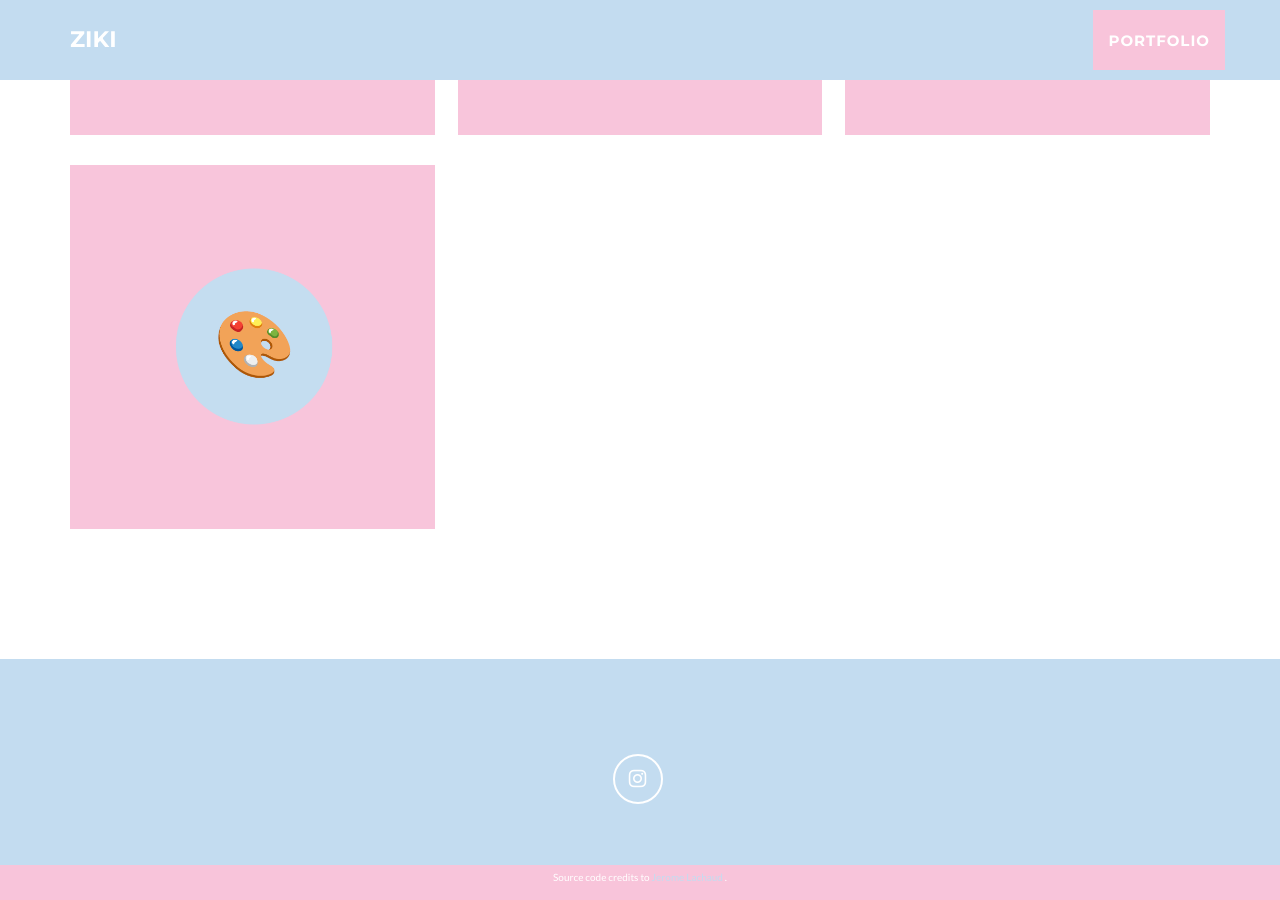
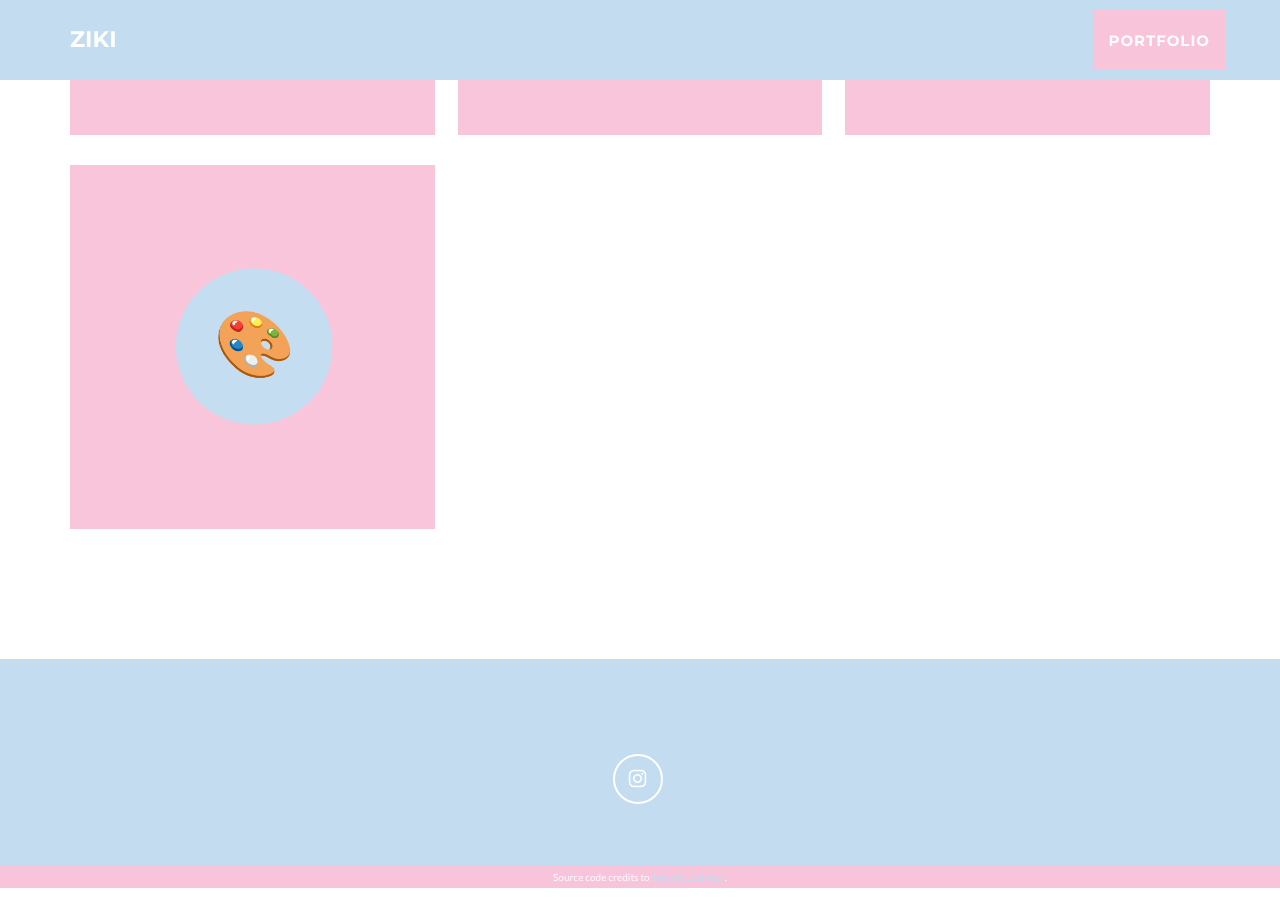
Before and after one commit to zikkkiii/zikkkiii.github.io, a Jekyll site: the page built from _posts/2014-07-20-♡.markdown, in a window 1280 px wide and 900 px high, scrolled down 1128 px. Built offline with Jekyll 4.4.1, drawn with Linux system fonts in a browser that asks for light colours.

Commit message:
Update footer.html

```diff
--- a/_includes/footer.html
+++ b/_includes/footer.html
@@ -43,7 +43,7 @@
   <div class="container">
     <div class="row">
       <div class="col-lg-12">
-        <p style="font-size: 1rem; text-align: center;">
+        <p style="font-size: 1rem; text-align: center;height: 3px">
           Source code credits to
           <a href="https://github.com/jeromelachaud/freelancer-theme" target="_blank"
              style="color: #c3dcf0; text-decoration: none;">
```
